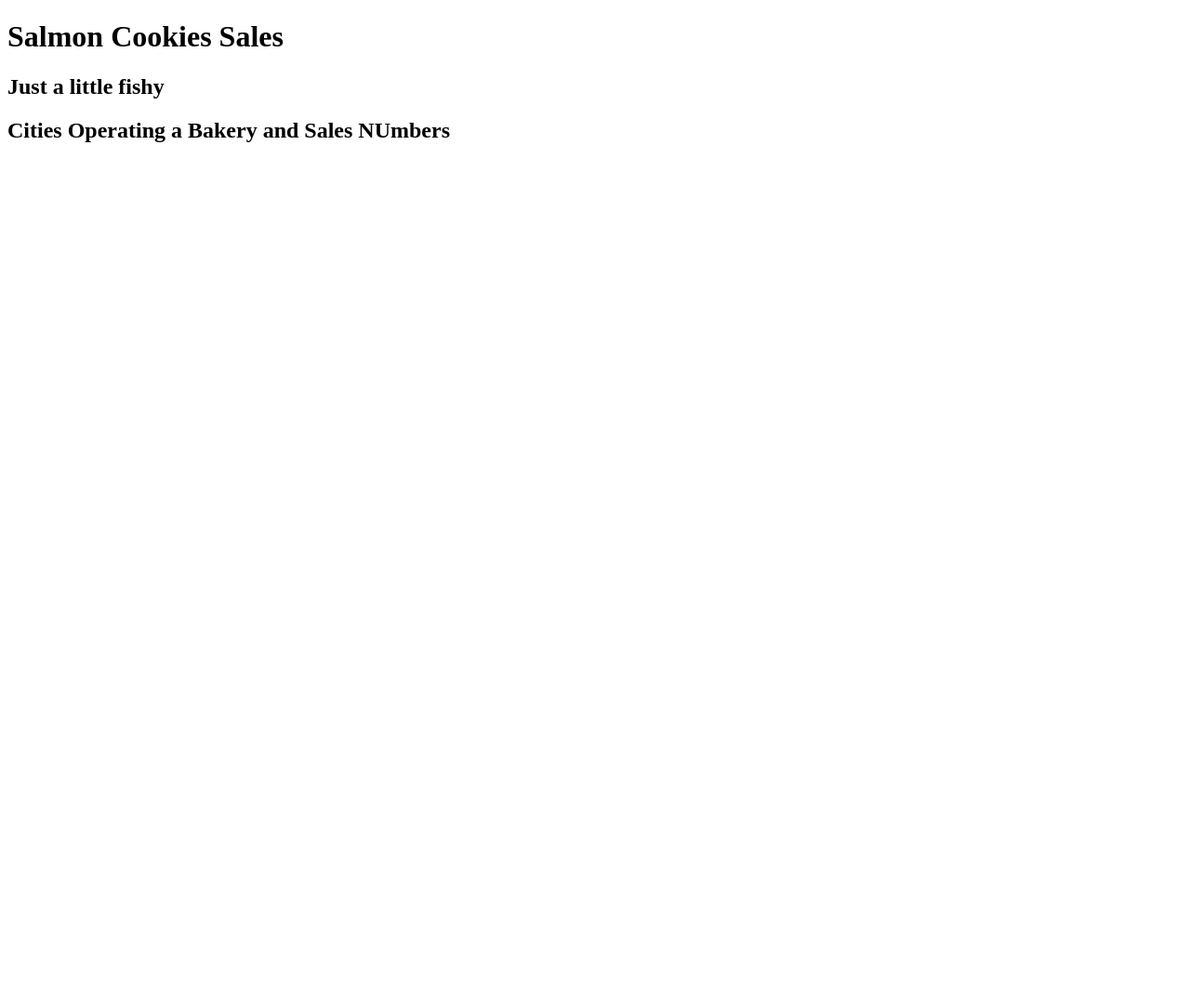
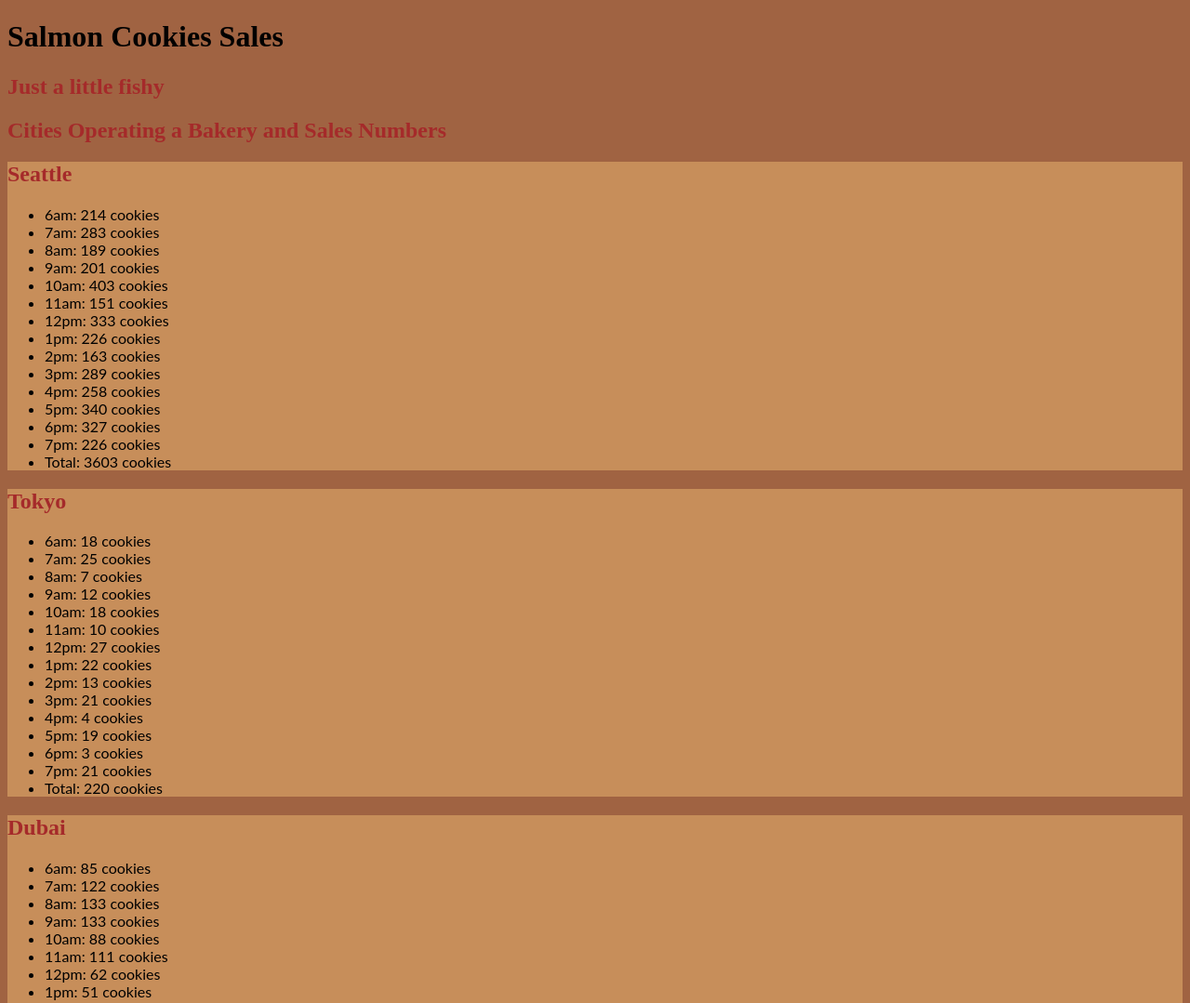
Before and after one commit to Charles-Bofferding/cookie-stand, a plain HTML site: page sales.html in a window 1280 px wide. Shown: the top 1079 px of the page at 93% size. Before the commit the page ends 800 px from the top, so only its background shows below. Drawn offline with Linux system fonts and the light colour scheme; files that its build step writes are made by us from their sources.

Commit message:
Object functionality done, CSS has been started

```diff
--- a/css/style.css
+++ b/css/style.css
@@ -1,6 +1,57 @@
-/* A custom Google font for highlights
-A specified standard sans-serif web font for data (such as Arial, Verdana, or Helvetica)
+/*
+A custom Google font for highlights
+
+A specified standard sans-serif web font for data (such as Arial, Verdana, or Helvetica) (aka ul)
+font-family: 'Lato', sans-serif;
+
 A specified standard serif web font for text (such as Georgia, Times, etc.)
+
+
 Specified different font colors for all three font usages
-A background color for the default page background (make sure font colors have good contrast and are readable on this background)
-A different background color for elements such boxes and tables (so make sure the font colors contrast against this well, too!) */
+
+Colors taken from the Salmon Image
+Dark brown #33322a
+muted pinkish brown #a06342
+light orange #c78e5a
+light grey #d1c6bc
+dark grey #787a6f
+green #707255
+
+*/
+body {
+  background-color: #a06342;
+}
+
+article {
+  background-color: #c78e5a;
+}
+
+title {
+  font-family: 'Open Sans', sans-serif;
+  color: #33322a;
+}
+
+h2 {
+  font-family: 'PT Serif', serif;
+  color: brown;
+}
+
+ul {
+  font-family: 'Lato', sans-serif;
+  color: black;
+}
+
+.topnav {
+  background-color: #333;
+  overflow: hidden;
+}
+
+/* Style the links inside the navigation bar */
+.topnav a {
+  float: left;
+  color: #f2f2f2;
+  text-align: center;
+  padding: 14px 16px;
+  text-decoration: none;
+  font-size: 17px;
+}
--- a/js/app.js
+++ b/js/app.js
@@ -11,57 +11,40 @@
 // Display the values of each array as unordered lists in the browser
 // Calculating the sum of these hourly totals; your output for each location should look like this:
 
-// Seattle
 
-// 6am: 16 cookies
-// 7am: 20 cookies
-// 8am: 35 cookies
-// 9am: 48 cookies
-// 10am: 56 cookies
-// 11am: 77 cookies
-// 12pm: 93 cookies
-// 1pm: 144 cookies
-// 2pm: 119 cookies
-// 3pm: 84 cookies
-// 4pm: 61 cookies
-// 5pm: 23 cookies
-// 6pm: 42 cookies
-// 7pm: 57 cookies
-// Total: 875 cookies
-
-const shop1 = {
-  city: 'Seattle',
-  minCust = 23,
-  maxCust = 65,
-  avgCookie = 6.3,
+const Seattle = {
+  name: 'Seattle',
+  minCust: 23,
+  maxCust: 65,
+  avgCookie: 6.3,
 }
 
-const shop2 = {
-  city: 'Tokyo',
-  minCust = 3,
-  maxCust = 24,
-  avgCookie = 1.2,
+const Tokyo = {
+  name: 'Tokyo',
+  minCust: 3,
+  maxCust: 24,
+  avgCookie: 1.2,
 }
 
-const shop3 = {
-  city: 'Dubai',
-  minCust = 11,
-  maxCust = 38,
-  avgCookie = 3.7,
+const Dubai = {
+  name: 'Dubai',
+  minCust: 11,
+  maxCust: 38,
+  avgCookie: 3.7,
 }
 
-const shop4 = {
-  city: 'Paris',
-  minCust = 20,
-  maxCust = 38,
-  avgCookie = 2.3,
+const Paris = {
+  name: 'Paris',
+  minCust: 20,
+  maxCust: 38,
+  avgCookie: 2.3,
 }
 
-const shop1 = {
-  city: 'Lima',
-  minCust = 2,
-  maxCust = 16,
-  avgCookie = 4.6,
+const Lima = {
+  name: 'Lima',
+  minCust: 2,
+  maxCust: 16,
+  avgCookie: 4.6,
 }
 
 
@@ -69,12 +52,13 @@ const shop1 = {
 function hourString(hour){
 
   let timeXM = '';
+  let timeNum = 0;
   let result = '';
 
   if (hour < 7){
-    time = i + 6;
+    timeNum = hour + 6;
   }else{
-    time = i - 6;
+    timeNum = hour - 6;
   }
 
   if (hour < 6){
@@ -91,7 +75,6 @@ function hourString(hour){
 //uses Math.floor to make sure we don't sell partials cookie bits because that seems wrong
 function hourlyCookieCounter(min, max, avg){
 
-  let cookieCount = 0;
   let customerCount = Math.floor(Math.random()*(max - min + 1) + min);
   let cookieCount = Math.floor(customerCount * avg);
 
@@ -117,11 +100,49 @@ function dailyTraffic(min, max, avg){
     let currentCookies = hourlyCookieCounter(min, max, avg);
     cookieTotal += currentCookies;
 
-    let thisHour = '$(theTime): $(currentCookies) cookies';
+    let thisHour = theTime+': '+currentCookies+' cookies';
     hourlyArray.push(thisHour);
   }
 
   // add in total as last item
-  hourlyArray.push('Total: $(cookieTotal) cookies');
+  hourlyArray.push('Total: ' +cookieTotal+ ' cookies');
+
+  return hourlyArray;
+}
+
+//Setting up the printing out of city sales by creating pointer to display area
+const citiesPointer = document.getElementById('theSales');
+let cityArray = [Seattle, Tokyo, Dubai, Paris, Lima];
+
+//Do this for every city
+for (let i = 0; i < cityArray.length; i++){
+
+  const cityArticle = document.createElement('article');
+  citiesPointer.appendChild(cityArticle);
+  let thisCity = cityArray[i];
+
+  //Create City Names
+  const cityHighlight = document.createElement('h2');
+  cityHighlight.textContent = thisCity.name;
+  cityArticle.appendChild(cityHighlight);
+
+  //Create the list item and place it on the DOM tree, lab instructions say specifically unordered lists
+  const cityUL = document.createElement('ul');
+  cityArticle.appendChild(cityUL);
+
+  //Setup for the dailyTraffic function
+  let thisMin = cityArray[i].minCust;
+  let thisMax = cityArray[i].maxCust;
+  let thisAvg = cityArray[i].avgCookie;
+
+  let salesArray = dailyTraffic(thisMin, thisMax, thisAvg);
+
+  for (let j = 0; j < salesArray.length; j++) {
+
+    // Create and store line items in the correct locations
+    const cityLI = document.createElement('li');
+    cityLI.textContent = salesArray[j];
+    cityUL.appendChild(cityLI);
+  }
 
 }
--- a/html/sales.html
+++ b/sales.html
@@ -12,13 +12,16 @@
     </header>
 
     <main>
-      <h2>Cities Operating a Bakery and Sales NUmbers</h2>
+      <h2>Cities Operating a Bakery and Sales Numbers</h2>
       <div id="theSales">
 
       </div>
     </main>
 
     <footer>
+
+      <a href="index.html">Home</a>
+
     </footer>
     <script src="js/app.js"></script>
   </body>
```
Also changed, not shown: index.html (+12 -1 lines), 1 other file.
